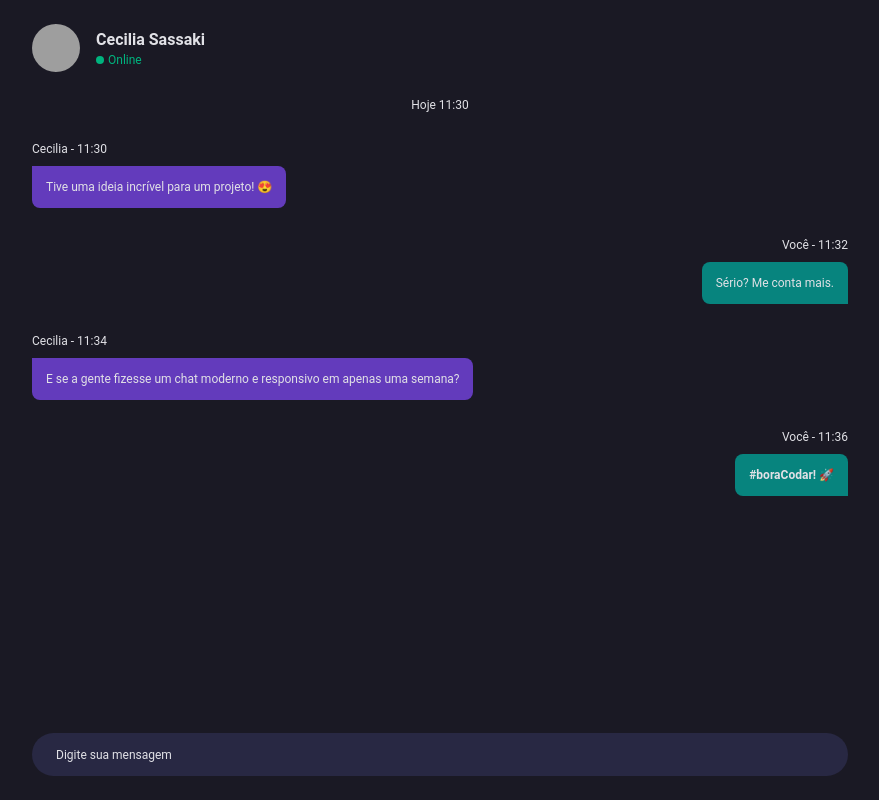
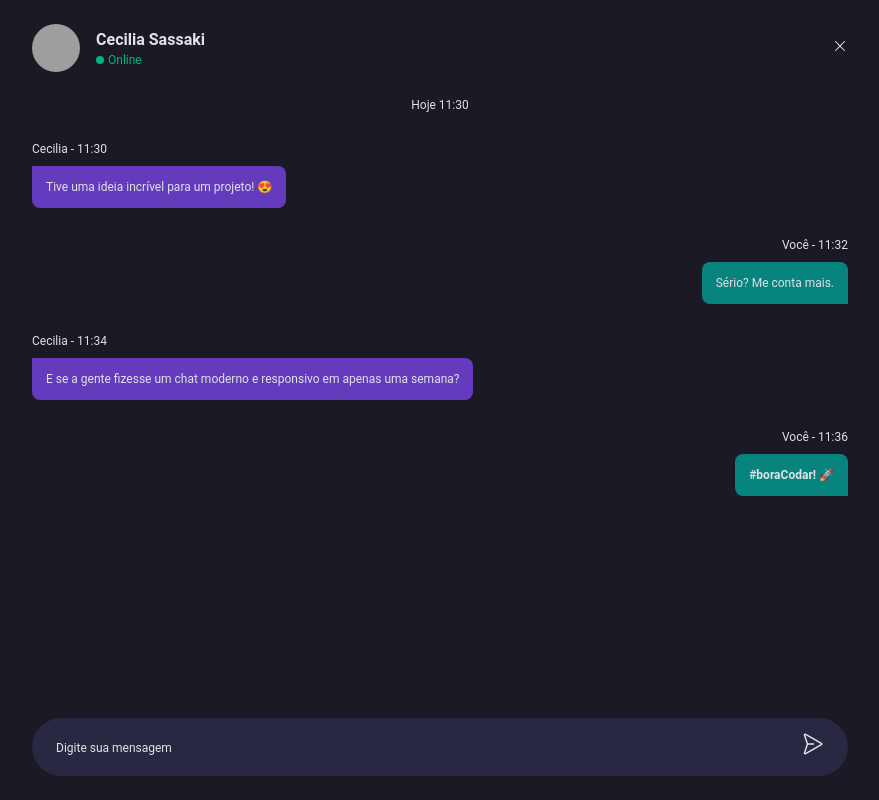
Before and after one commit to wenblack/bora-codar-04, a Next.js app: page / in a window 1280 px wide. Shown: the whole page, without its empty margins (200-1079 px from the left). Built offline with nearby package versions, Linux system fonts and the light colour scheme; grey boxes are pictures that could not be loaded.

Commit message:
✅ Chat 1.0 ✅

```diff
--- a/package.json
+++ b/package.json
@@ -9,6 +9,7 @@
     "lint": "next lint"
   },
   "dependencies": {
+    "@phosphor-icons/react": "^2.0.9",
     "@types/node": "18.16.2",
     "@types/react": "18.2.0",
     "@types/react-dom": "18.2.1",
--- a/src/pages/index.tsx
+++ b/src/pages/index.tsx
@@ -1,6 +1,7 @@
 import Head from 'next/head'
 import { useEffect } from 'react';
 import { teste } from '@/scripts';
+import { X, PaperPlaneRight } from '@phosphor-icons/react'
 
 export default function Home() {
   useEffect(() => {
@@ -29,7 +30,9 @@ export default function Home() {
             </div>
           </div>
           <div id="close-chat">
-            <i className="ph-x-fill"></i>
+            <i className="ph-x-fill">
+              <X></X>
+            </i>
           </div>
         </div>
         <div id="messages">
@@ -60,7 +63,9 @@ export default function Home() {
         <form id="bottom">
           <input type="text" placeholder="Digite sua mensagem" />
           <button>
-            <i className="ph-paper-plane-right-fill"></i>
+            <i className="ph-paper-plane-right-fill">
+              <PaperPlaneRight />
+            </i>
           </button>
         </form>
       </div>
```
Also changed, not shown: 1 other file (tests, documents, lock files or other folders).
